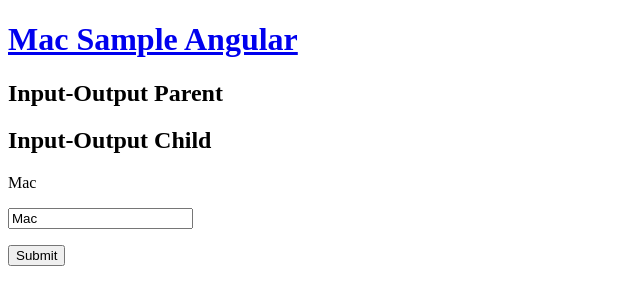
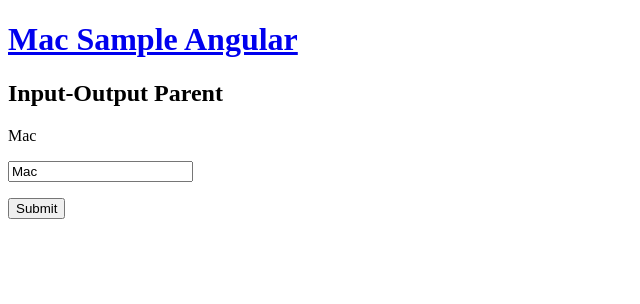
Before and after one commit to MacKittipat/mac-ng-sample, an Angular app: page /input-output in a window 1280 px wide. Shown: the top 304 px of the page, without its empty margins (0-640 px from the left). Built offline with nearby package versions, Linux system fonts and the light colour scheme.

Commit message:
Update input output sample

```diff
--- a/src/app/modules/input-output/io-child/io-child.component.html
+++ b/src/app/modules/input-output/io-child/io-child.component.html
@@ -1,5 +1,3 @@
-<h2>Input-Output Child</h2>
-
 <p>{{customerName}}</p>
 <p>
   <input [(ngModel)]="customerName">
--- a/src/app/modules/input-output/io-parent/io-parent.component.html
+++ b/src/app/modules/input-output/io-parent/io-parent.component.html
@@ -1,3 +1,4 @@
 <h2>Input-Output Parent</h2>
 
-<app-io-child [customerName]="customerName" (onClickSubmit)="updateCustomerName($event)"></app-io-child>
+<app-io-child [customerName]="customerName"
+              (onClickSubmit)="updateCustomerName($event)"></app-io-child>
```
